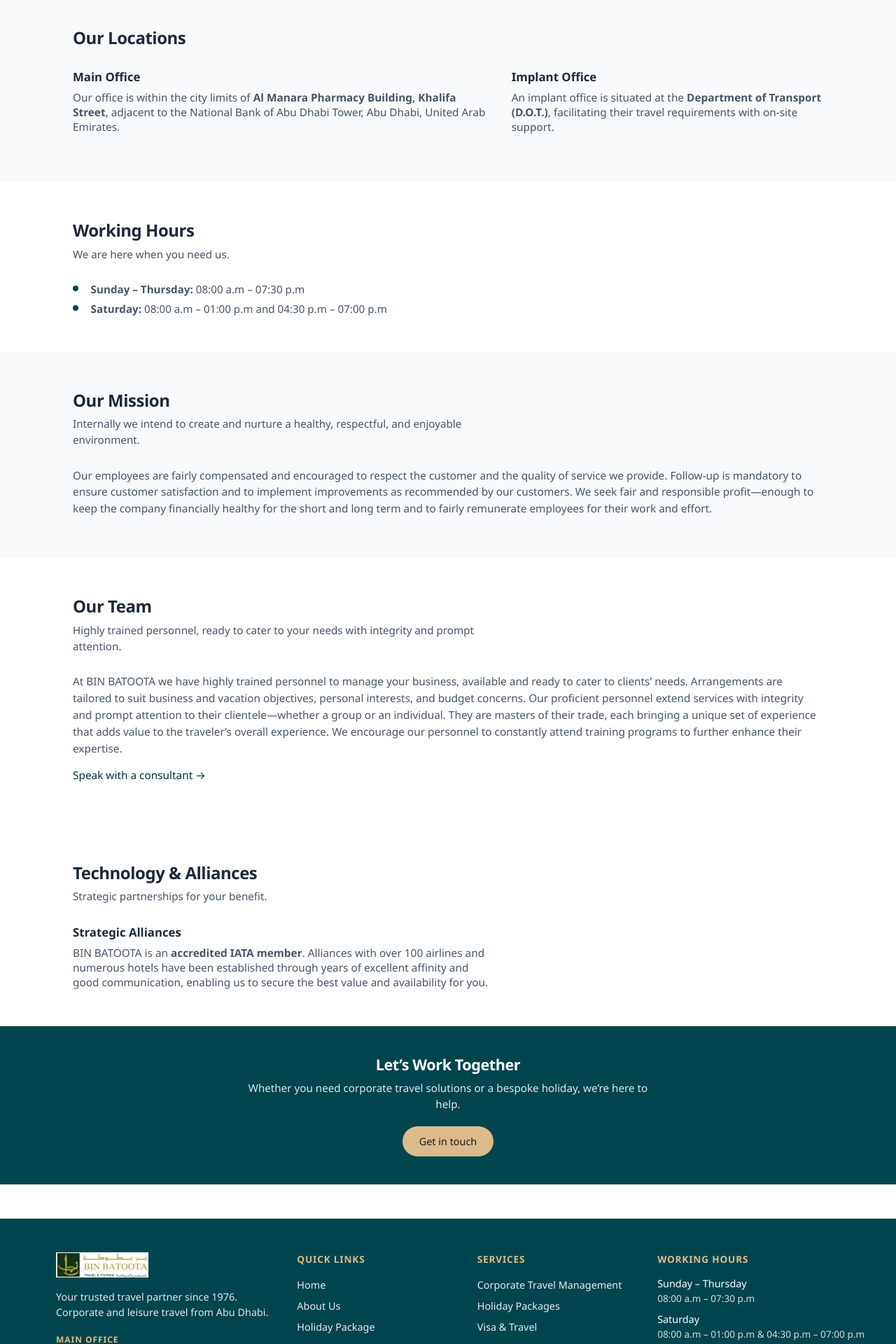
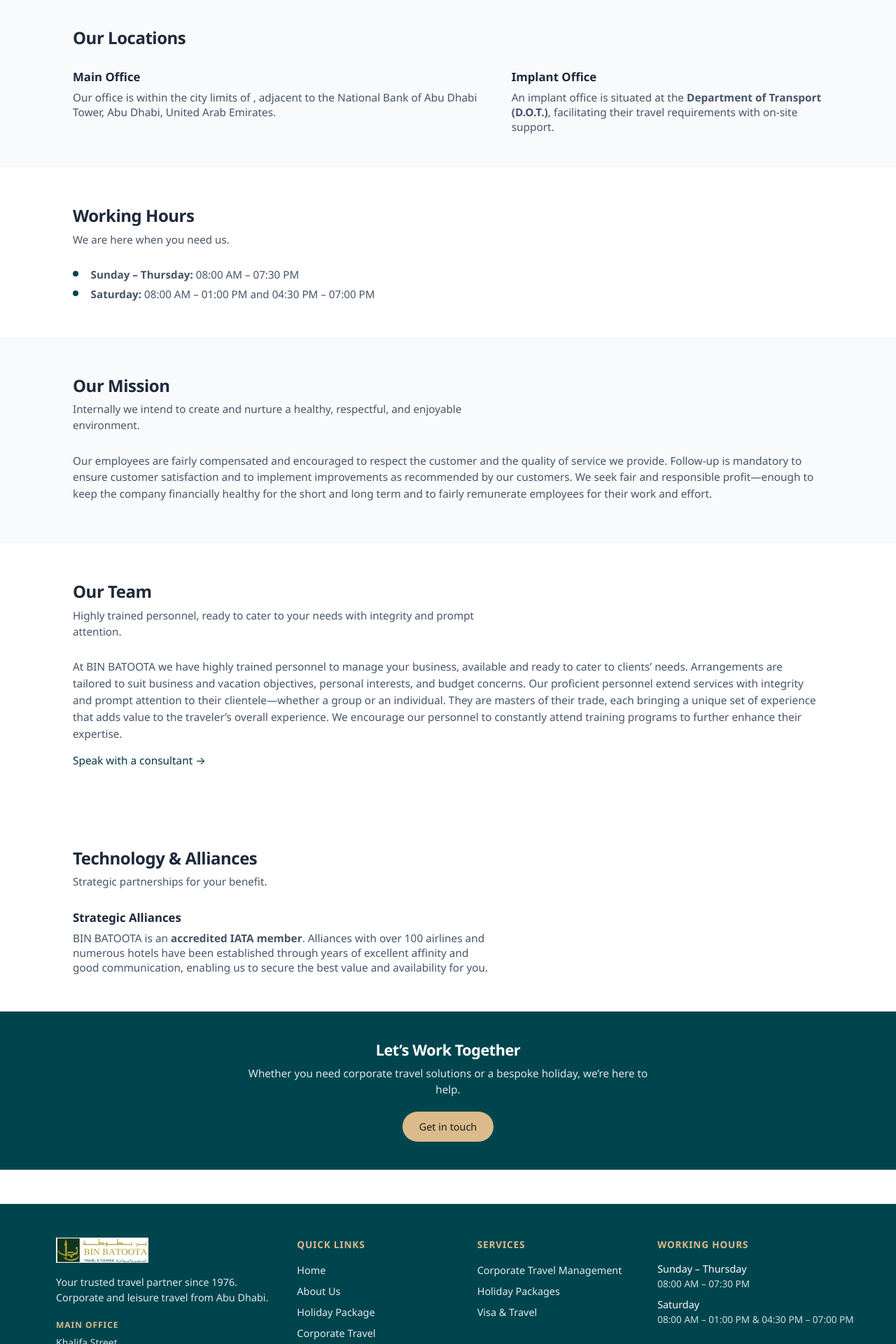
Before and after one commit to saymhunzai-del/battotatravel, a Next.js app: page /about-us in a window 1280 px wide. Shown: the part 700-2620 px from the top of the page at 70% size. Built offline with nearby package versions, Linux system fonts and the light colour scheme.

Commit message:
changes in our location

```diff
--- a/app/about-us/page.tsx
+++ b/app/about-us/page.tsx
@@ -42,8 +42,7 @@ export default function AboutUsPage() {
         <div className="grid two-columns">
           <ContentBlock title="Main Office">
             <p>
-              Our office is within the city limits of <strong>Al Manara Pharmacy
-              Building, Khalifa Street</strong>, adjacent to the National Bank of
+              Our office is within the city limits of <strong></strong>, adjacent to the National Bank of
               Abu Dhabi Tower, Abu Dhabi, United Arab Emirates.
             </p>
           </ContentBlock>
@@ -63,8 +62,8 @@ export default function AboutUsPage() {
         subtitle="We are here when you need us."
       >
         <ul className="list-check">
-          <li><strong>Sunday – Thursday:</strong> 08:00 a.m – 07:30 p.m</li>
-          <li><strong>Saturday:</strong> 08:00 a.m – 01:00 p.m and 04:30 p.m – 07:00 p.m</li>
+          <li><strong>Sunday – Thursday:</strong> 08:00 AM – 07:30 PM</li>
+          <li><strong>Saturday:</strong> 08:00 AM – 01:00 PM and 04:30 PM – 07:00 PM</li>
         </ul>
       </Section>
 
--- a/app/contact/page.tsx
+++ b/app/contact/page.tsx
@@ -40,11 +40,11 @@ export default function ContactPage() {
           </div>
           <aside className="sidebar-card">
             <h3>Working hours</h3>
-            <p><strong>Sunday – Thursday</strong><br /><span style={{whiteSpace: "nowrap"}}>08:00 a.m – 07:30 p.m</span></p>
+            <p><strong>Sunday – Thursday</strong><br /><span style={{whiteSpace: "nowrap"}}>08:00 AM – 07:30 PM</span></p>
             <p style={{ marginTop: "0.6rem" }}>
               <strong>Saturday</strong><br />
-              <span style={{whiteSpace: "nowrap"}}>08:00 a.m – 01:00 p.m</span><br />
-              <span style={{whiteSpace: "nowrap"}}>04:30 p.m – 07:00 p.m</span>
+              <span style={{whiteSpace: "nowrap"}}>08:00 AM – 01:00 PM</span><br />
+              <span style={{whiteSpace: "nowrap"}}>04:30 PM – 07:00 PM</span>
             </p>
           </aside>
         </div>
--- a/components/Footer.tsx
+++ b/components/Footer.tsx
@@ -81,11 +81,11 @@ export function Footer() {
           <ul className="footer-hours">
             <li>
               <span className="footer-hours-days">Sunday – Thursday</span>
-              <span className="footer-hours-time" style={{ whiteSpace: "nowrap" }}>08:00 a.m – 07:30 p.m</span>
+              <span className="footer-hours-time" style={{ whiteSpace: "nowrap" }}>08:00 AM – 07:30 PM</span>
             </li>
             <li>
               <span className="footer-hours-days">Saturday</span>
-              <span className="footer-hours-time" style={{ whiteSpace: "nowrap" }}>08:00 a.m – 01:00 p.m &amp; 04:30 p.m – 07:00 p.m</span>
+              <span className="footer-hours-time" style={{ whiteSpace: "nowrap" }}>08:00 AM – 01:00 PM &amp; 04:30 PM – 07:00 PM</span>
             </li>
           </ul>
           <p className="footer-badge">IATA Accredited</p>
```
